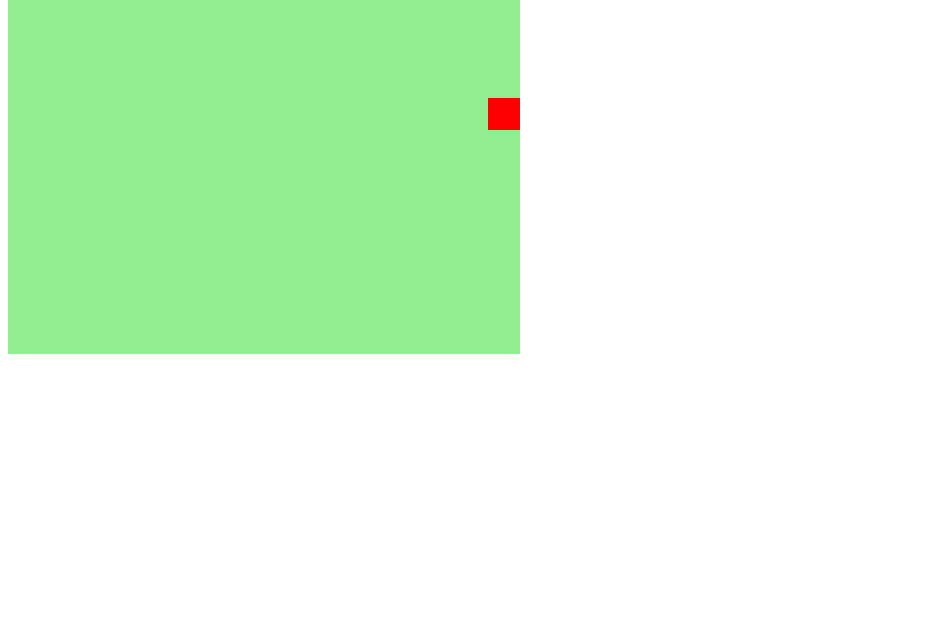
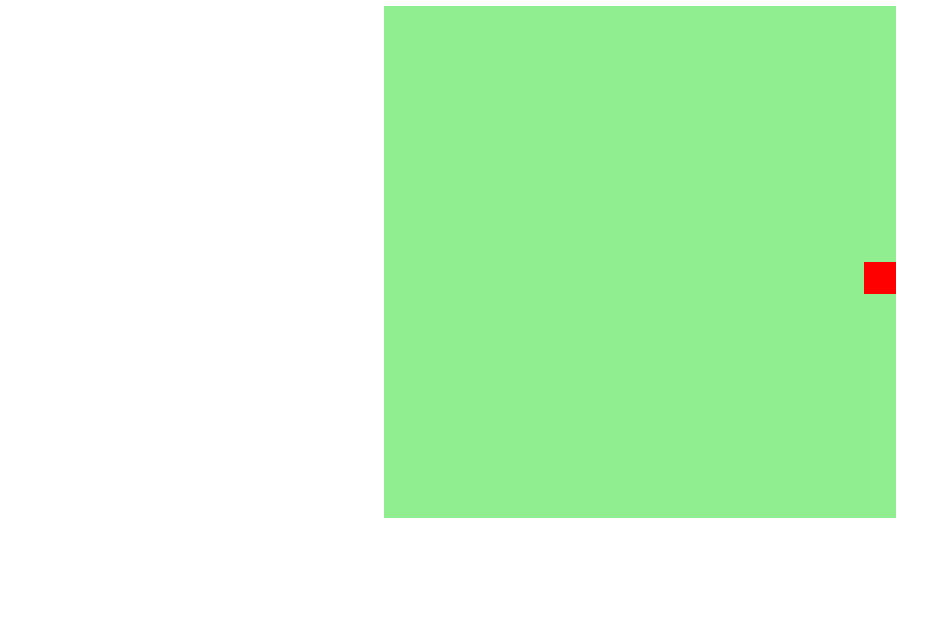
Before and after one commit to devrcarlos/jogo_snake, a plain HTML site: page index.html in a window 1280 px wide. Shown: the part 166-800 px from the top of the page, without its empty margins (0-951 px from the left). Drawn offline with Linux system fonts and the light colour scheme.

Commit message:
alteração de estilo

```diff
--- a/index.html
+++ b/index.html
@@ -9,6 +9,7 @@
     <title>Snake Game</title>
 </head>
 <body>
+    <h1>SNAKE GAME</h1>
     <canvas id="snake" width="512" height="512" ></canvas>
 </body>
 </html>
--- a/script.js
+++ b/script.js
@@ -51,6 +51,12 @@ function iniciarJogo(){
     if(snake[0].y > 15 * box && direction == "down") snake[0].y = 0;
     if(snake[0].y < 0 && direction == "up") snake[0].y = 16 * box;
 
+    for(i=1; i < snake.length; i++){
+        if(snake[0].x == snake[i].x && snake[0].y == snake[i].y){
+            clearInterval(jogo);
+            alert("Game Over");
+        }
+    }
 
     criarBG();
     criarCobrinha();
--- a/style.css
+++ b/style.css
@@ -1,3 +1,9 @@
 body {
-
+    height: 95vh;
+    width: 95;
+    display: flex;
+    justify-content: center;
+    align-items: center;
+    flex-direction: column;
+    color: rgb(161, 7, 32);
 }
```
